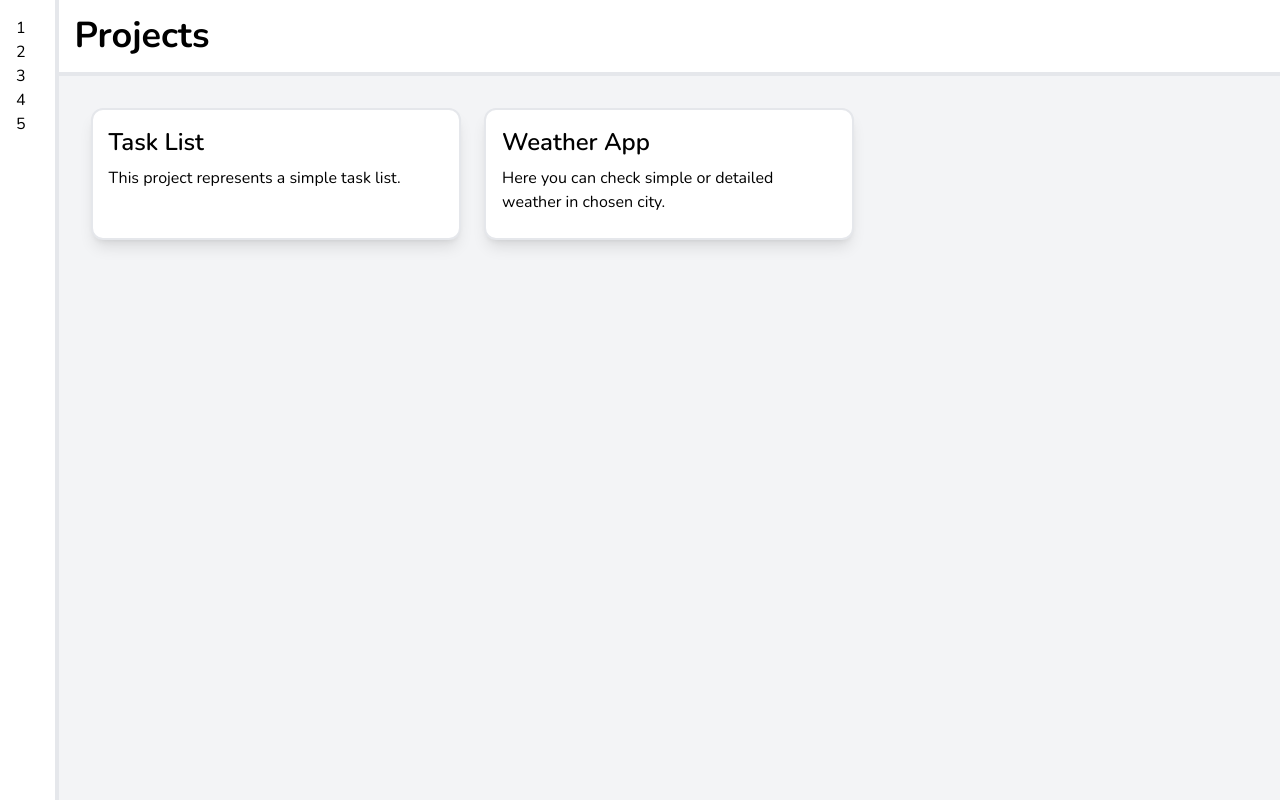
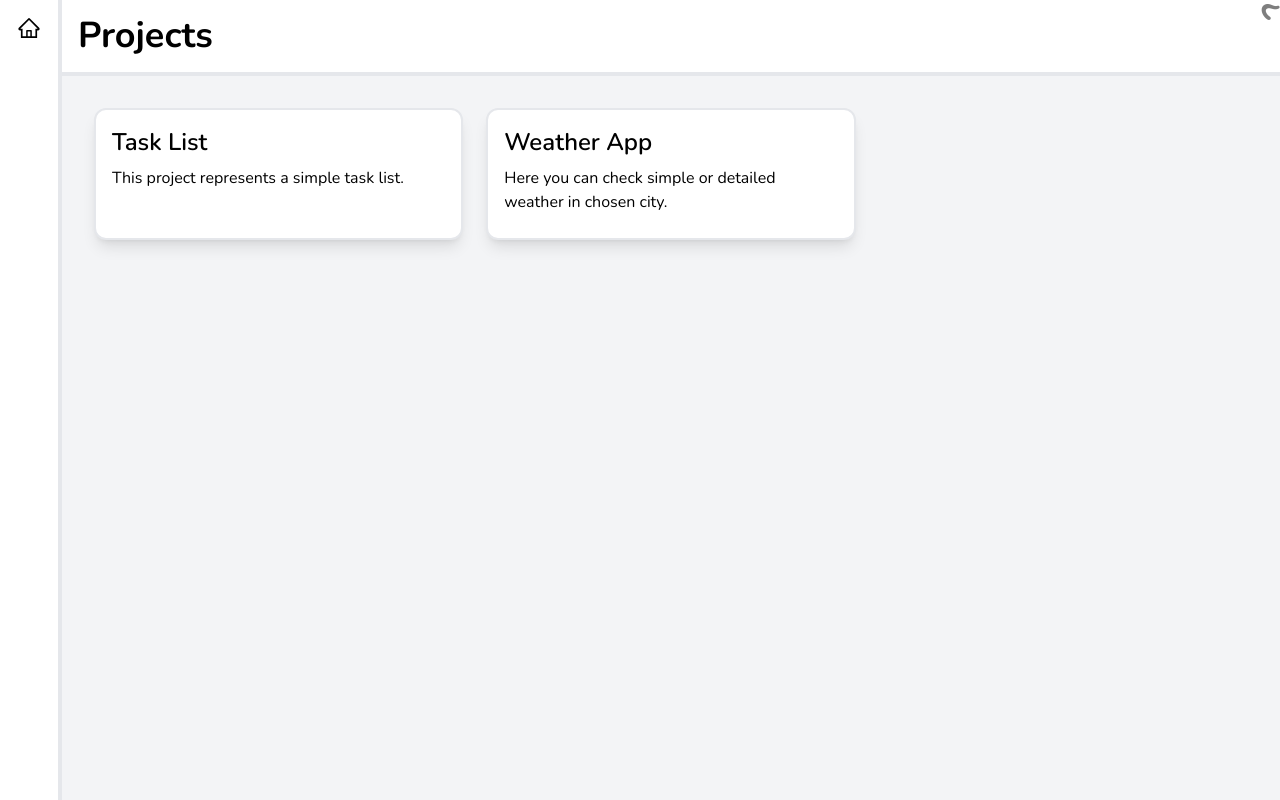
Before and after one commit to femtoF121/sandbox, a React (Vite) app: page / in a window 1280 px wide. Built offline with nearby package versions, Linux system fonts and the light colour scheme.

Commit message:
feat: code refactor; added easter egg and home button

```diff
--- a/src/index.css
+++ b/src/index.css
@@ -29,3 +29,7 @@ button {
 .items-grid {
   @apply grid gap-x-[max(2%,1rem)] gap-y-[0.75rem] tablet:gap-y-[1.5rem] desktop:grid-cols-[repeat(4,minmax(275px,1fr))] tablet:grid-cols-[repeat(3,minmax(25px,1fr))] grid-cols-[repeat(2,minmax(155px,1fr))];
 }
+
+.icon-button {
+  @apply rounded-full bg-white hover:bg-gray-200 active:bg-gray-300 transition-colors w-fit;
+}
--- /dev/null
+++ b/src/layout.tsx
@@ -0,0 +1,28 @@
+import { AiOutlineHome } from "react-icons/ai";
+import { Outlet, useNavigate } from "react-router-dom";
+
+const Layout = () => {
+  return (
+    <div className="flex h-screen">
+      <Sidebar />
+      <div className="w-full">
+        <Outlet />
+      </div>
+    </div>
+  );
+};
+
+export default Layout;
+
+const Sidebar = () => {
+  const navigate = useNavigate();
+  return (
+    <aside className="bg-white w-16 p-2 border-r-[4px] border-gray-200">
+      <nav className="flex flex-col items-center">
+        <button onClick={() => navigate("/")} className="p-2 icon-button">
+          <AiOutlineHome size={24} />
+        </button>
+      </nav>
+    </aside>
+  );
+};
--- a/src/pages/Home.tsx
+++ b/src/pages/Home.tsx
@@ -1,5 +1,7 @@
 import ProjectCard from "@/components/ProjectCard";
 import { RoutesEnum } from "@/router/routes";
+import clsx from "clsx";
+import { useState } from "react";
 
 const projects = [
   {
@@ -17,9 +19,7 @@ const projects = [
 
 const HomePage = () => {
   return (
-    <div className="flex h-screen">
-      <Sidebar />
-      <div>
+    <>
       <Header />
       <section className="p-8 items-grid">
         {projects.map(({ title, description, href }) => (
@@ -31,29 +31,36 @@ const HomePage = () => {
           />
         ))}
       </section>
-      </div>
-    </div>
+    </>
   );
 };
 
 export default HomePage;
 
-const Header = () => (
-  <div className="bg-white border-b-[4px] border-gray-200 p-4">
+const Header = () => {
+  const [easterEggClicked, setEasterEggClicked] = useState(false);
+
+  return (
+    <div className="bg-white border-b-[4px] border-gray-200 p-4 relative overflow-hidden">
       <h1 className="text-4xl font-[700]">Projects</h1>
+      <div
+        onClick={() =>
+          easterEggClicked
+            ? window.open(
+                "https://www.youtube.com/watch?v=dQw4w9WgXcQ",
+                "_blank"
+              )
+            : setEasterEggClicked(true)
+        }
+        className={clsx(
+          "absolute font-bold text-4xl !size-10 text-center select-none !transition-all duration-500",
+          easterEggClicked
+            ? "top-5 right-5 rotate-0 opacity-100 cursor-pointer icon-button animate-bounce"
+            : "-top-3 -right-4 -rotate-115 opacity-50 cursor-help"
+        )}
+      >
+        ?
+      </div>
     </div>
   );
-
-const Sidebar = () => (
-  <aside className="bg-white w-16 p-4 border-r-[4px] border-gray-200">
-    <nav>
-      <ul>
-        <li>1</li>
-        <li>2</li>
-        <li>3</li>
-        <li>4</li>
-        <li>5</li>
-      </ul>
-    </nav>
-  </aside>
-);
+};
--- a/src/projects/weather/pages/WeatherDetailed.tsx
+++ b/src/projects/weather/pages/WeatherDetailed.tsx
@@ -27,8 +27,8 @@ const WeatherDetailed = () => {
     return (
       <header className="relative pl-14 sm:p-0">
         <button
-          className="absolute left-0 top-1/2 -translate-y-1/2 rounded-full p-3 bg-white hover:bg-gray-200 active:bg-gray-300 transition-colors"
-          onClick={() => navigate("..", { relative: "path" })}
+          className="absolute left-0 top-1/2 -translate-y-1/2 rounded-full p-3 icon-button"
+          onClick={() => navigate(-1)}
         >
           <IoArrowBackOutline size={24} />
         </button>
--- a/src/router/index.tsx
+++ b/src/router/index.tsx
@@ -1,3 +1,4 @@
+import Layout from "@/layout";
 import Home from "@/pages/Home";
 import TodoApp from "@/projects/taskList";
 import WeatherApp from "@/projects/weather";
@@ -8,9 +9,11 @@ export default function AppRoutes() {
   return (
     <BrowserRouter>
       <Routes>
-        <Route path={RoutesEnum.HOME} element={<Home />} />
-        <Route path={RoutesEnum.TODO} element={<TodoApp />} />
-        {WeatherApp()}
+        <Route element={<Layout />}>
+          <Route path={RoutesEnum.HOME} element={<Home />} />
+          <Route path={RoutesEnum.TODO} element={<TodoApp />} />
+          {WeatherApp()}
+        </Route>
       </Routes>
     </BrowserRouter>
   );
```
Lines whose indentation alone changed are shown as unchanged.
